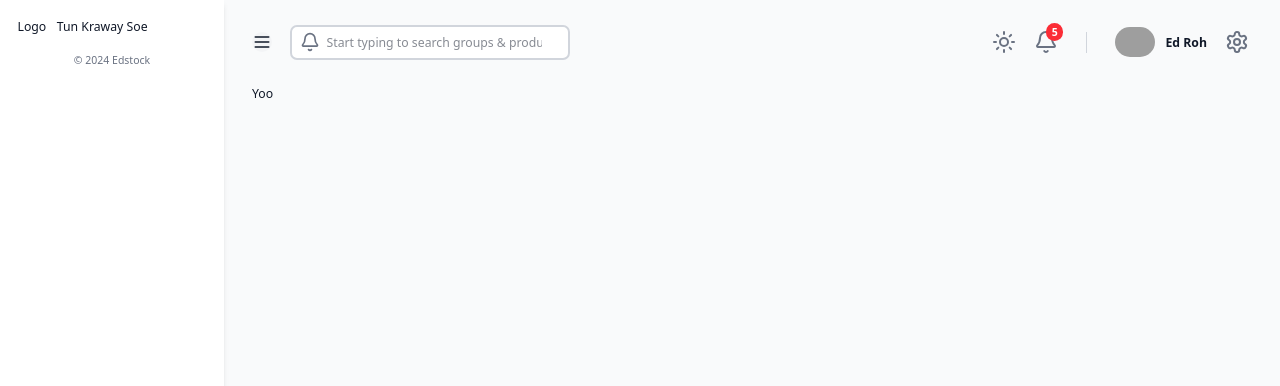
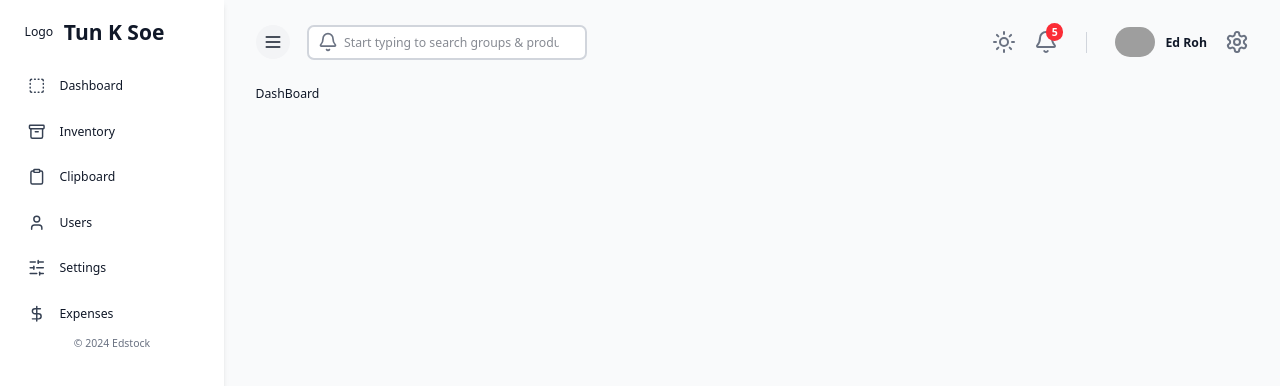
Before and after one commit to tunkrawaysoe/Inventory, a Next.js app in the folder my-inventory/: page / in a window 1280 px wide. Shown: the top 386 px of the page. Built offline with nearby package versions, Linux system fonts and the light colour scheme; no server answers; grey boxes are pictures that could not be loaded.

Commit message:
fix: adjust main layout to prevent overflow when sidebar is fixed

```diff
--- a/my-inventory/app/(components)/NavBar.tsx
+++ b/my-inventory/app/(components)/NavBar.tsx
@@ -18,7 +18,7 @@ const NavBar = () => {
     <div className="flex justify-between items-center  mb-7">
       {/* Left Side */}
       <div className="flex items-center gap-5">
-        <button className=" bg-gray-100 rounded-full hover:bg-blue-100"
+        <button className=" bg-gray-100 rounded-full hover:bg-blue-100 p-2"
         onClick={toggleSideBar}>
           <Menu size={20} />
         </button>
@@ -27,7 +27,7 @@ const NavBar = () => {
           <input
             type="search"
             placeholder="Start typing to search groups & products"
-            className="pl-10 pr-4 py-2 w-48 md:w-80 border-2 border-gray-300 rounded-lg bg-white focus:outline-none focus:border-blue-500"
+            className="pl-10 pr-4 py-2 w-40 md:w-80 border-2 border-gray-300 rounded-lg bg-white focus:outline-none focus:border-blue-500"
           />
           <div className="absolute inset-y-0 left-0 flex items-center pl-3">
             <Bell className="text-gray-500" size={20} />
--- a/my-inventory/app/(components)/SideBar.tsx
+++ b/my-inventory/app/(components)/SideBar.tsx
@@ -1,14 +1,16 @@
 
 import React from 'react'
-import { Menu } from 'lucide-react'
+import { SquareDashedIcon ,Menu, Archive, Clipboard, User, SlidersHorizontal, DollarSignIcon} from 'lucide-react'
 import { useAppDispatch, useAppSelector } from '../redux'
 import { setIsSidebarCollapsed } from '../(state)'
+import SideBarLink from './SideBarLink'
+
 
 type Props = {}
 
 const SideBar = (props: Props) => {
-  const dispatch = useAppDispatch();
-  const isSidebarCollapsed = useAppSelector((state)=>state.global.isSidebarCollapsed)
+const dispatch = useAppDispatch();
+const isSidebarCollapsed = useAppSelector((state)=>state.global.isSidebarCollapsed)
 const sidebarClassNames = `fixed flex flex-col ${
     isSidebarCollapsed ? "w-0 md:w-16" : "w-72 md:w-64"
   } bg-white transition-all duration-300 overflow-hidden h-full shadow-md z-40`;
@@ -21,9 +23,9 @@ const sidebarClassNames = `fixed flex flex-col ${
   return (
     <div className={sidebarClassNames}>
         {/* Top Section */}
-        <div className='flex gap-3 md:justify-normal items-center justify-center p-5'>
+        <div className={`flex gap-3 md:justify-normal items-center justify-center p-5 ${isSidebarCollapsed ? 'px-5' : 'px-7'}`}>
             <div>Logo</div>
-            <h1>Tun Kraway Soe</h1>
+            <h1 className={`${isSidebarCollapsed ? 'hidden' : 'block'} text-2xl font-extrabold `}>Tun K Soe</h1>
             <button
             className="p-2 md:hidden bg-gray-100 rounded-full hover:bg-blue-100"
             onClick={toggleSideBar}
@@ -33,6 +35,47 @@ const sidebarClassNames = `fixed flex flex-col ${
         </div>
         {/* Middel section with links */}
         <div>
+        <SideBarLink
+          href="/dashboard"
+          icon={SquareDashedIcon}
+          Label="Dashboard"
+          isCollapsed={isSidebarCollapsed}
+        />
+        <SideBarLink
+          href="/inventory"
+          icon={Archive}
+          Label="Inventory"
+          isCollapsed={isSidebarCollapsed}
+        />
+        <SideBarLink
+          href="/clipboard"
+          icon={Clipboard}
+          Label="Clipboard"
+          isCollapsed={isSidebarCollapsed}
+        />
+        <SideBarLink
+          href="/users"
+          icon={User}
+          Label="Users"
+          isCollapsed={isSidebarCollapsed}
+        />
+        <SideBarLink
+          href="/settings"
+          icon={SlidersHorizontal}
+          Label="Settings"
+          isCollapsed={isSidebarCollapsed}
+        />
+        <SideBarLink
+          href="/expenses"
+          icon={DollarSignIcon}
+          Label="Expenses"
+          isCollapsed={isSidebarCollapsed}
+        />
+
+
+
+
+
 
         </div>
         {/* Footer */}
--- /dev/null
+++ b/my-inventory/app/(components)/SideBarLink.tsx
@@ -0,0 +1,29 @@
+import { Icon } from 'lucide-react';
+import Link from 'next/link';
+import { usePathname } from 'next/navigation';
+import React from 'react';
+
+interface SideBarTypes {
+  href: string;
+  icon: Icon;
+  Label: string;
+  isCollapsed: boolean;
+}
+
+function SideBarLink({ href, icon: IconComponent, Label, isCollapsed }: SideBarTypes) {
+    const pathName = usePathname();
+    const isActvieSideBar = pathName === href
+  return (
+    <Link href={href}>
+      <div className={`
+      ${isCollapsed ? 'py-4 justify-center' : 'justify-start px-8 py-4'}
+      ${isActvieSideBar ? ' bg-blue-200' : ''}
+       flex items-center cursor-pointer hover:bg-blue-100 hover:text-blue-500`}>
+        <IconComponent className="w-5 h-5 !text-gray-700"  />
+        {!isCollapsed && <span className="ml-4">{Label}</span>}
+      </div>
+    </Link>
+  );
+}
+
+export default SideBarLink;
--- a/my-inventory/app/dashboard/dashboardWrapper.tsx
+++ b/my-inventory/app/dashboard/dashboardWrapper.tsx
@@ -1,47 +1,45 @@
-"use client"
-import React from 'react'
-import { useEffect } from 'react'
-import NavBar from '../(components)/NavBar'
-import SideBar from '../(components)/SideBar'
-import StoreProvider, { useAppSelector } from '../redux'
+"use client";
 
-type Props = {}
+import React, { useEffect } from 'react';
+import NavBar from '../(components)/NavBar';
+import SideBar from '../(components)/SideBar';
+import StoreProvider, { useAppSelector } from '../redux';
 
-const DashboardLayOut = ({children}: {children : React.ReactNode}) => {
-  const isSidebarCollapsed = useAppSelector((state)=>state.global.isSidebarCollapsed);
-  const isDarkMode = useAppSelector((state)=>state.global.isDarkMode)
+const DashboardLayout = ({ children }: { children: React.ReactNode }) => {
+  const isSidebarCollapsed = useAppSelector((state) => state.global.isSidebarCollapsed);
+  const isDarkMode = useAppSelector((state) => state.global.isDarkMode);
 
   useEffect(() => {
     if (isDarkMode) {
+      document.documentElement.classList.remove("light");
       document.documentElement.classList.add("dark");
     } else {
+      document.documentElement.classList.remove("dark");
       document.documentElement.classList.add("light");
     }
-  });
+  }, [isDarkMode]);
+
   return (
-    <div  className='flex  bg-gray-50 text-gray-900 min-h-screen w-full '>
-        <SideBar/>
-             <main
-        className={`flex flex-col w-full h-full py-7 px-9 bg-gray-50 ${
-          isSidebarCollapsed ? "md:pl-24" : "md:pl-72"
-        }`}
+    <div className="flex bg-gray-50 text-gray-900 min-h-screen w-full overflow-x-hidden">
+      <SideBar />
+      <main
+        className={`flex flex-col h-full py-7 px-9 bg-gray-50 transition-all duration-300 ${
+          isSidebarCollapsed ? "md:ml-16" : "md:ml-64"
+        } w-full`}
       >
         <NavBar />
         {children}
       </main>
+    </div>
+  );
+};
 
-    </div>
-  )
-}
-
-const DashboardWrapper = ({children}: {children : React.ReactNode}) => {
+const DashboardWrapper = ({ children }: { children: React.ReactNode }) => {
   return (
     <StoreProvider>
-      <DashboardLayOut>
-        {children}
-      </DashboardLayOut>
+      <DashboardLayout>{children}</DashboardLayout>
     </StoreProvider>
-  )
-}
+  );
+};
 
-export default DashboardWrapper
+export default DashboardWrapper;
--- a/my-inventory/app/dashboard/page.tsx
+++ b/my-inventory/app/dashboard/page.tsx
@@ -1,10 +1,11 @@
 import React from 'react'
+
 
 type Props = {}
 
 function page({}: Props) {
   return (
-    <div>Yoo</div>
+    <div>DashBoard</div>
   )
 }
 
--- a/my-inventory/app/globals.css
+++ b/my-inventory/app/globals.css
@@ -6,6 +6,6 @@ body,
 .app {
   height: 100%;
   width: 100%;
-  @apply text-sm bg-gray-500 text-gray-900
+  @apply text-sm bg-red-500 text-gray-900
 
 }
--- /dev/null
+++ b/my-inventory/app/inventory/page.jsx
@@ -0,0 +1,11 @@
+import React from 'react'
+
+
+
+const Inventory = () => {
+  return (
+    <div>Inventory</div>
+  )
+}
+
+export default Inventory
--- a/my-inventory/app/page.tsx
+++ b/my-inventory/app/page.tsx
@@ -1,9 +1,11 @@
 import Image from "next/image";
 import Dashboard from "./dashboard/page";
+
 
 
 export default function Home() {
   return (
    <Dashboard/>
+
   );
 }
--- /dev/null
+++ b/my-inventory/app/settings/page.tsx
@@ -0,0 +1,11 @@
+import React from 'react'
+
+type Props = {}
+
+const Settings = (props: Props) => {
+  return (
+    <div>Settings</div>
+  )
+}
+
+export default Settings
```
